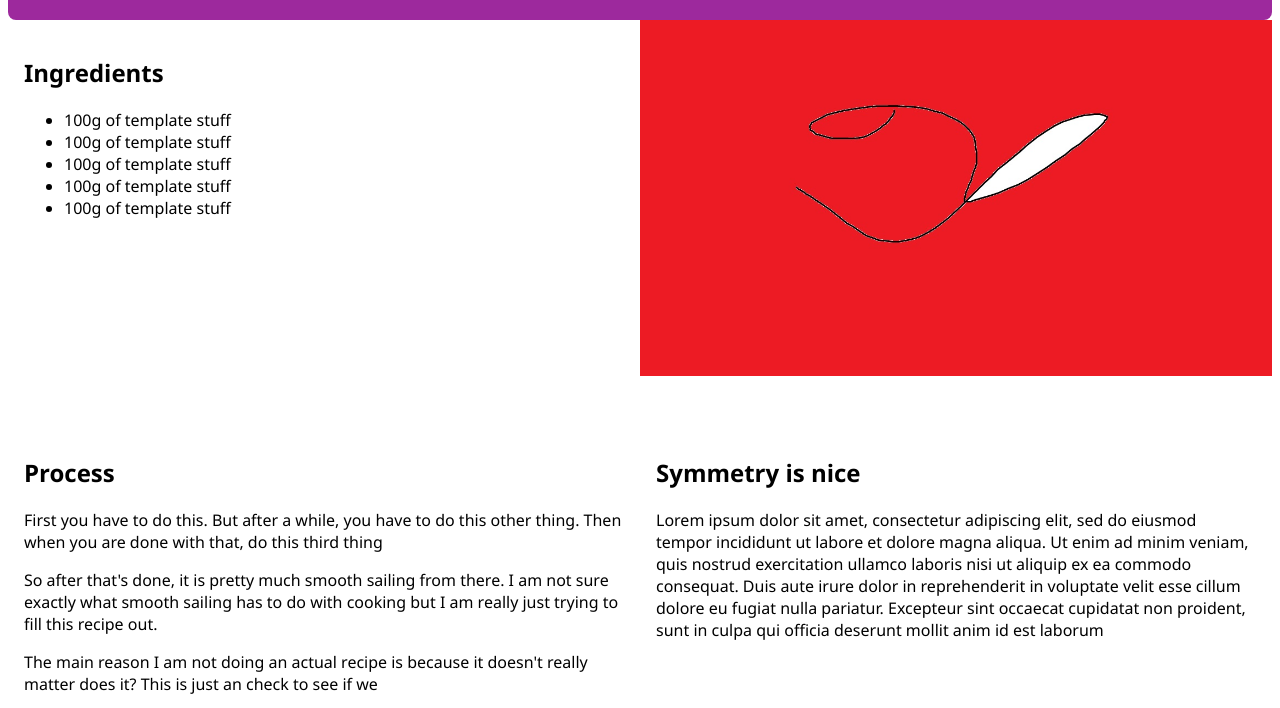
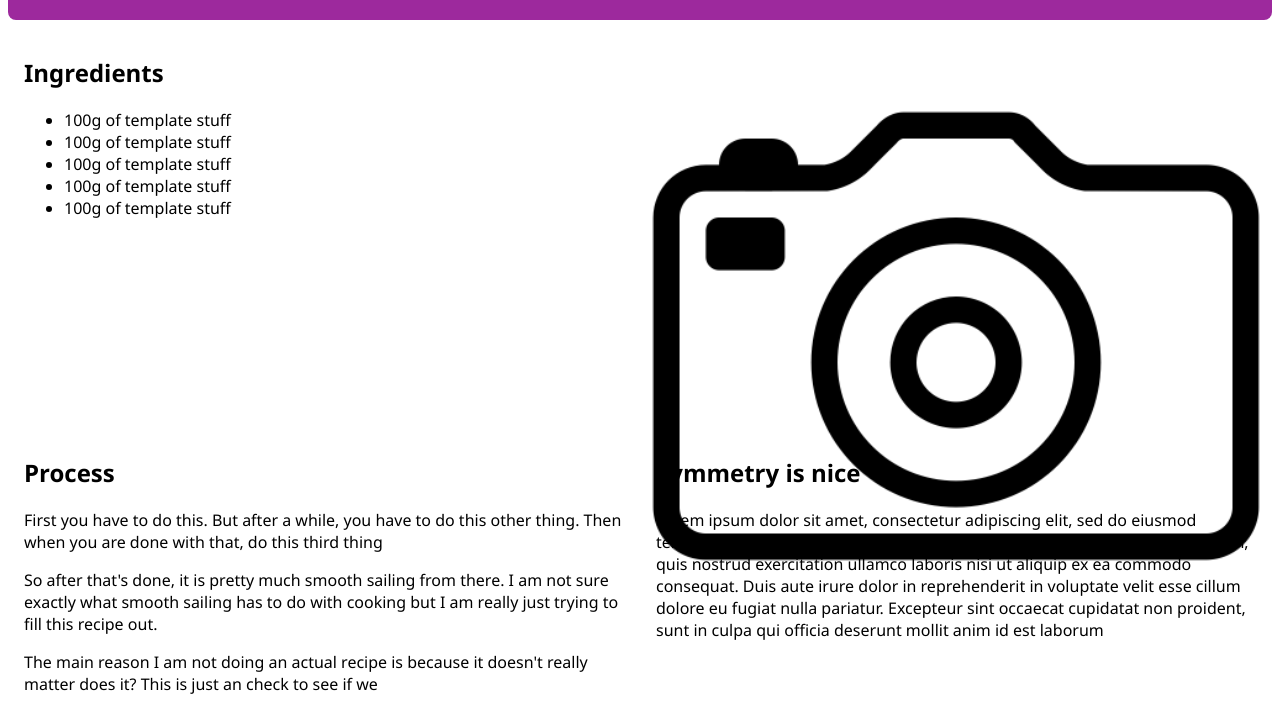
Before and after one commit to madsmagnus/recipe-template, a plain HTML site: page index.html in a window 1280 px wide. Shown: the part 77-785 px from the top of the page. Drawn offline with Linux system fonts and the light colour scheme.

Commit message:
Img change
Img change

```diff
--- a/index.html
+++ b/index.html
@@ -43,7 +43,7 @@
         </p>
       </article>
       <aside id="picture">
-        <img src="img\bruh.jpg" />
+        <img src="img\template.png" />
       </aside>
       <article id="article3">
         <h2>Symmetry is nice</h2>
```
Also changed, not shown: img/template.png (added).
